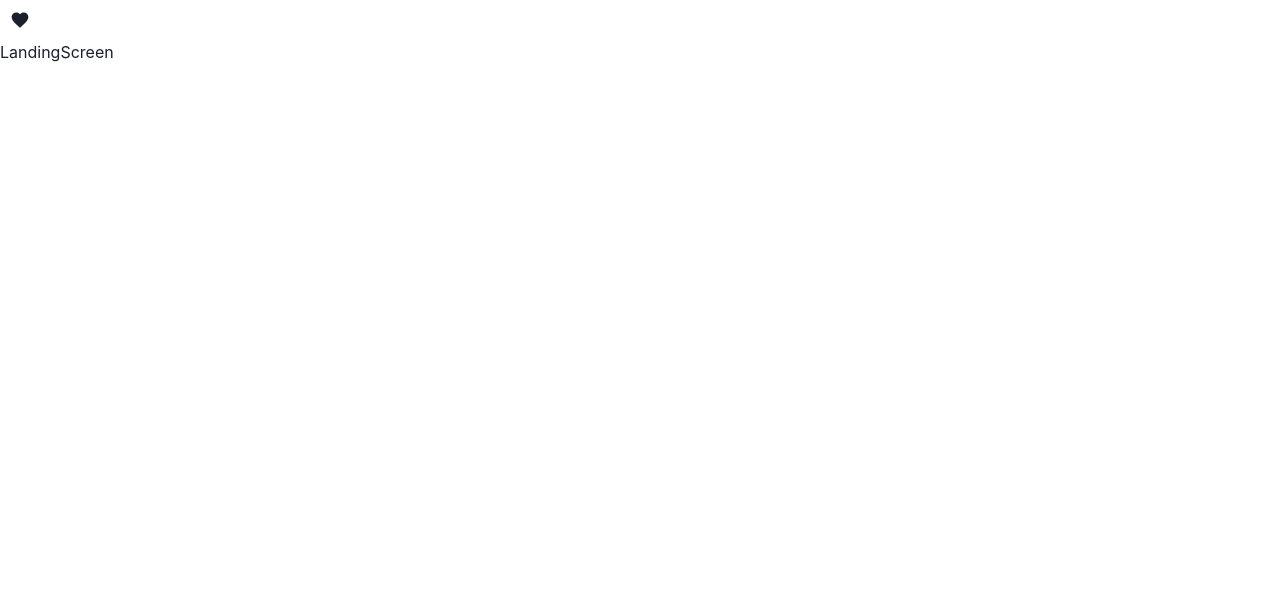
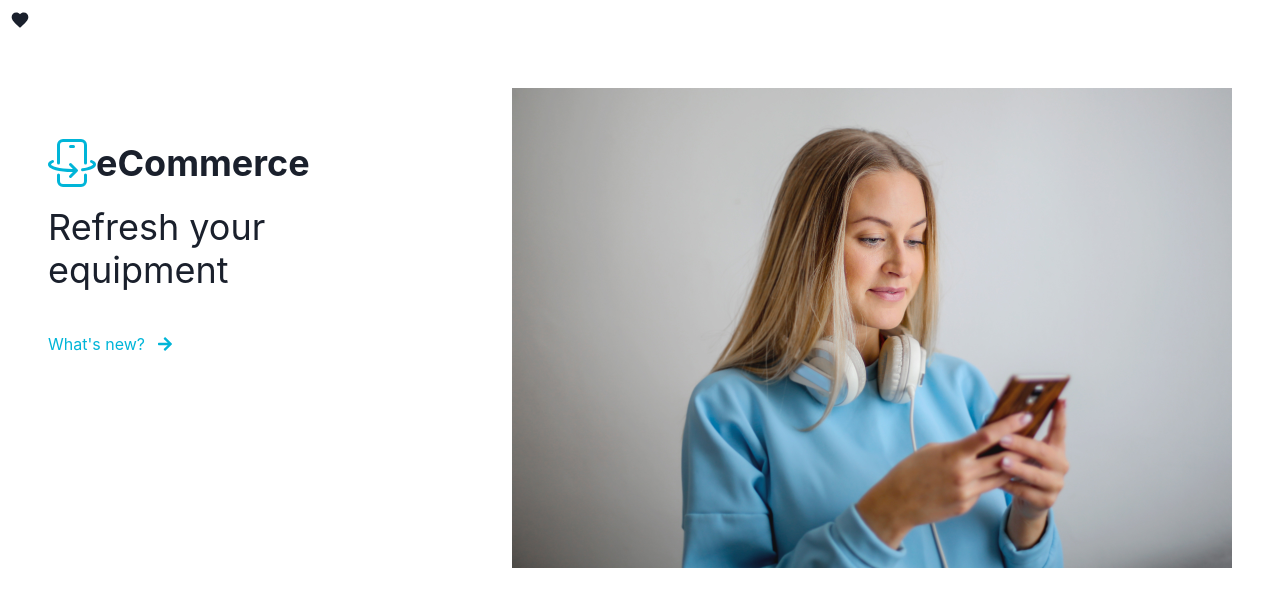
Before and after one commit to LinCodeVibe/eCommerce, a React (Create React App) app in the folder frontend_client/: page / in a window 1280 px wide. Shown: the top 606 px of the page. Built offline with nearby package versions, Linux system fonts and the light colour scheme.

Commit message:
Landing Screen design

```diff
--- a/frontend_client/src/screens/LandingScreen.jsx
+++ b/frontend_client/src/screens/LandingScreen.jsx
@@ -1,9 +1,51 @@
-import React from 'react'
+import { Box, Flex, Heading, HStack, Icon, Image, Link, Skeleton, Stack, useColorModeValue as mode, Text } from '@chakra-ui/react';
+import { FaArrowRight } from 'react-icons/fa';
+import {Link as ReactLink } from 'react-router-dom';
+import { BsPhoneFlip } from 'react-icons/bs';
 
-const LandingScreen = () => {
-  return (
-    <div>LandingScreen</div>
-  )
-}
 
-export default LandingScreen
+const LandingScreen = () => (
+ <Box maxW='8xl' mx='auto' p={{ base: '0', lg: '12' }} minH='6xl'>
+    <Stack direction={{ base: 'column-reverse', lg: 'row' }} spacing={{ base: '0', lg: '20'}}>
+          <Box
+              width={{ lg: 'sm'}}
+              transform={{ base: 'translateY(-50%)', lg: 'none'}}
+              bg={{ base: mode('cyan.30', 'gray.700'), lg: 'transparent'}}
+              mx={{ base: '6', md: '8', lg: '0'}}
+              px={{ base: '6', md: '8', lg: '0'}}
+              py={{ base: '6', md: '8', lg: '12 '}}>
+                <Stack spacing={{ base: '8', lg: '10' }}>
+                    <Stack spacing={{ base: '2', lg: '4' }}>
+                          <Flex alignItems='center'>
+                            <Icon as={BsPhoneFlip} h={12} w={12} color={mode('cyan.500', 'yellow.200')} />
+                            <Text fontSize='4xl' fontWeight='bold'>
+                                  eCommerce
+                            </Text>
+                          </Flex>
+                          <Heading size='xl' fontWeight='normal'>Refresh your equipment</Heading>
+                    </Stack>
+                    <HStack spacing='3'>
+                          <Link as={ReactLink} to='/products' color={mode('cyan.500', 'yellow.200')}>
+                          What's new?
+                          </Link>
+                          <Icon color={mode('cyan.500','yellow.200')} as={FaArrowRight}/>
+                    </HStack>
+                </Stack>
+            </Box>
+            <Flex flex='1' overflow='hidden'>
+                <Image
+                    src={mode('images/landing-light.jpg', 'images/landing-dark.jpg')}
+                    fallback={<Skeleton />}
+                    maxH='550px'
+                    minW='300px'
+                    objectFit='cover'
+                    flex='1'
+                />
+
+            </Flex>
+    </Stack>
+ </Box>
+
+);
+
+export default LandingScreen;
```
